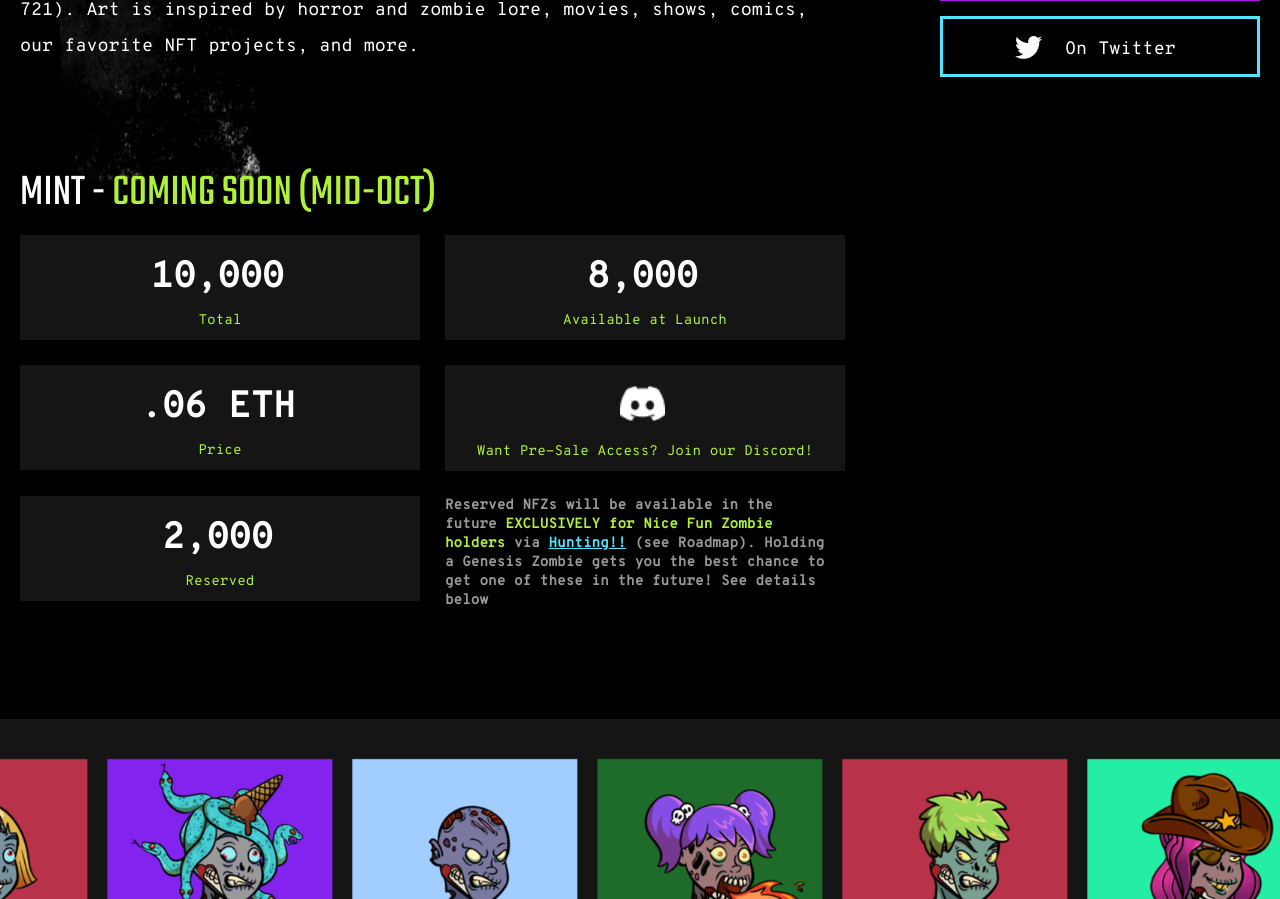
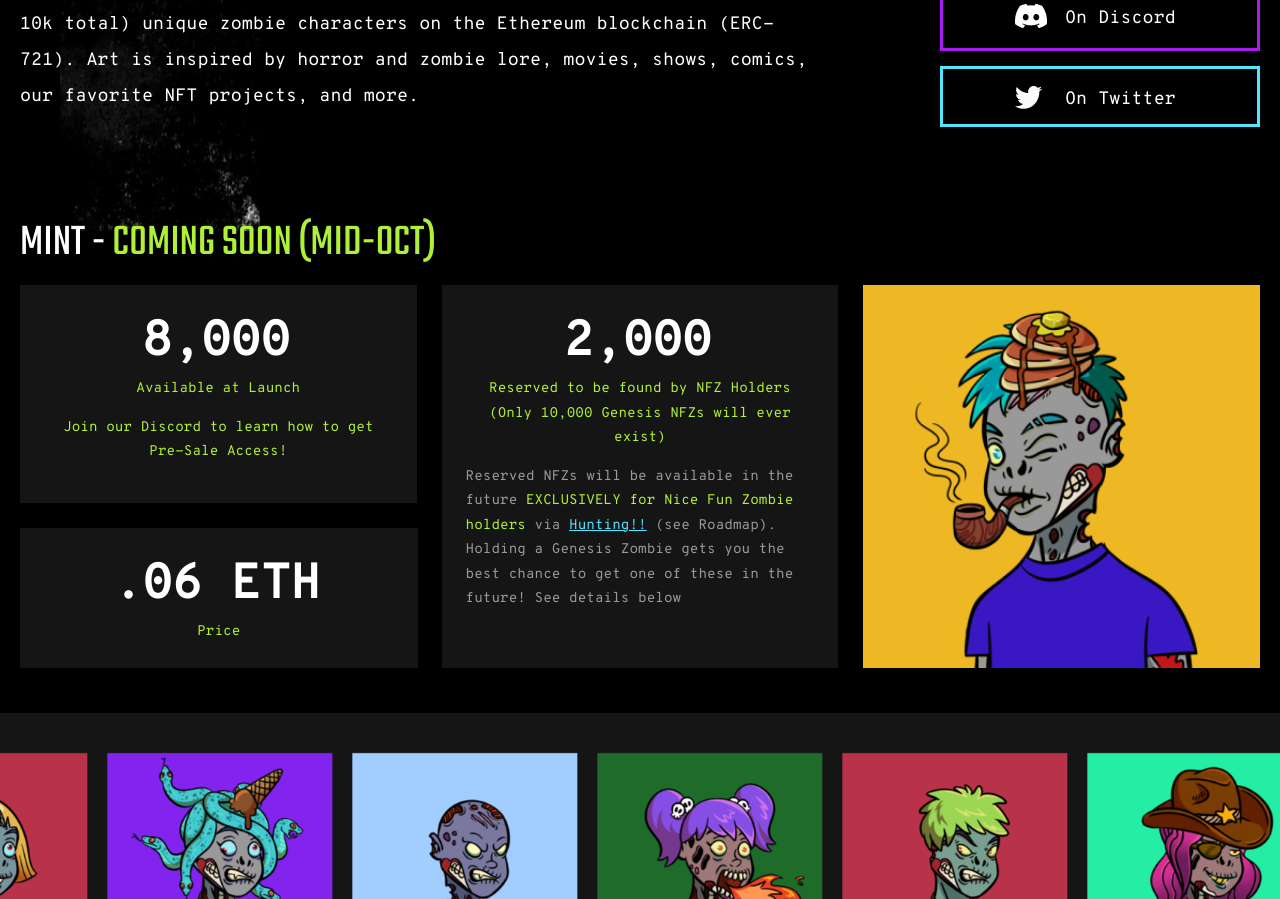
Before and after one commit to travisahughes/zombies-aws, a React (Create React App) app: page / in a window 1280 px wide. Shown: the part 820-1719 px from the top of the page. Built offline with nearby package versions, Linux system fonts and the light colour scheme.

Commit message:
Updated info mint section. Pixel pushing hero text

```diff
--- a/src/Components/Hero.js
+++ b/src/Components/Hero.js
@@ -23,17 +23,17 @@ let Hero = props => {
         #header {
             z-index: 10;
             width: 753px;
-            margin-top: 290px;
+            margin-top: 340px;
             flex-direction: column;
             display: flex;
             align-items: center;
             justify-content: center;
             @media (max-width: 960px) {
-                margin-top: 150px;
+                margin-top: 180px;
                 width: 640px;
             }
             @media (max-width: 640px) {
-                margin-top: 310px;
+                margin-top: 360px;
                 width: 360px;
             }
         }
@@ -50,7 +50,7 @@ let Hero = props => {
             }
             @media (max-width: 640px) {
                 width: 300px;
-                padding-left: 20px;
+                padding-left: 0;
                 font-size: 24px;
                 font-weight: 500;
                 align-self: center;
@@ -59,13 +59,13 @@ let Hero = props => {
 
         #main-text {
             font-family: teko;
-            width: 630px;
+            width: 625px;
             align-self: flex-end;
             font-weight: 400;
             font-size: 116px;
             margin-top: -35px;
             @media (max-width: 960px) {
-                width: 550px;
+                width: 525px;
                 font-size: 96px;
             }
             @media (max-width: 640px) {
@@ -82,7 +82,9 @@ let Hero = props => {
             align-self: flex-end;
             font-weight: 400;
             font-size: 18px;
+            text-align: center;
             margin-top: -35px;
+
             @media (max-width: 960px) {
                 width: 550px;
                 font-size: 14px;
--- a/src/Components/Info.js
+++ b/src/Components/Info.js
@@ -3,6 +3,7 @@ import { css } from '@emotion/react'
 import grungebg from '../assets/grunge.png'
 import discord from '../assets/icons/discord.png'
 import twitter from '../assets/icons/twitter.png'
+import zombie from '../assets/gallery/mint.jpg'
 
 let Info = props => {
     const info = css`
@@ -110,9 +111,8 @@ let Info = props => {
     `
 
     const bottomText = css`
-        float: left;
-        text-align: left;
-        padding: 20px 0 50px 0;
+
+        padding: 20px 0 0 0;
 
         h1 {
             font-family: teko;
@@ -125,30 +125,119 @@ let Info = props => {
             color: #50E6FF;
         }
 
+        #flex-container {
+            display: flex;
+            flex-direction: row;
+            justify-content: space-between;
+            @media (max-width: 960px) {
+                flex-direction: column;
+            }
+
+            #first-two {
+                display: flex;
+                flex-direction: column;
+                justify-content: space-between;
+                max-width: 34%;
+
+                .end {
+                    margin-right: 24px;
+                }
+
+                @media (max-width: 960px) {
+                    flex-direction: row;
+                    width: 100%;
+                    max-width: 100%;
+
                     .mint-numbers {
-            float: left;
-            width: 380px;
+                        width: 50%;
+                    }
+
+                    .end {
+                        margin-right: 0;
+                    }
+                }
+
+                @media (max-width: 640px) {
+                    flex-direction: column;
+                    width: 100%;
+                    max-width: 100%;
+
+                    .mint-numbers {
+                        width: calc(100% - 48px);
+                        margin: 25px 0 0 0;
+                    }
+                }
+
+
+            }
+
+            #last-two {
+                display: flex;
+                flex-direction: row;
+                width: 66%;
+
+                .mint-numbers {
+                    width: 50%;
+                }
+
+                @media (max-width: 960px) {
+                    width: 100%;
+                    min-width: 0;
+                }
+
+                @media (max-width: 640px) {
+                    flex-direction: column;
+                    width: 100%;
+
+                    .mint-numbers,
+                    .mint-numbers.zombie-bg {
+                        width: calc(100% - 48px);
+                        margin: 25px 0 0 0;
+                    }
+
+                    .zombie-bg {
+                        min-height: 317px;
+                    }
+                }
+
+
+
+                .zombie-bg {
+                    padding: 24px;
+                    background-image: url(${zombie});
+                    background-repeat: no-repeat;
+                    background-position: center;
+                    background-size: cover;
+                }
+            }
+        }
+
+        .mint-numbers {
             font-size: 14px;
+            line-height: 24.5px;
             background-color: #151515;
             color: #999999;
-            padding: 10px 10px 10px 10px;
+            padding: 24px;
             margin: 0 25px 25px 0;
             text-align: center;
 
-            @media (max-width: 960px) {
-                width: 300px;
-            }
 
             h2 {
                 font-weight: 700;
-                font-size: 36px;
+                font-size: 48px;
+                line-height: 48px;
                 color: #FFFFFF;
                 margin: 10px 5px 10px 0;
             }
 
             p {
                 font-size: 14px;
+                font-weight: 400;
                 margin-top: 0;
+            }
+
+            .leftalign {
+                text-align: left;
             }
 
             #discord {
@@ -160,10 +249,14 @@ let Info = props => {
             }
         }
 
-        .mint-numbers.no-bg {
+        .mint-numbers.zombie-bg {
             background: none;
             text-align: left;
             padding: 0;
+        }
+
+        .mint-numbers.end {
+            margin-right: 0;
         }
     `
 
@@ -189,28 +282,34 @@ let Info = props => {
             </div>
             <div id="mint" css={bottomText}>
                 <h1>MINT - <span className="green-highlight">COMING SOON (MID-OCT)</span></h1>
-                <div className="mint-numbers">
-                    <h2>10,000</h2>
-                    <span className="green-highlight">Total</span>
-                </div>
+
+                <div id="flex-container">
+                    <div id="first-two">
                         <div className="mint-numbers">
                             <h2>8,000</h2>
-                    <span className="green-highlight">Available at Launch</span>
+                            <p className="green-highlight">
+                                Available at Launch
+                            </p>
+                            <p className="green-highlight">
+                                Join our Discord to learn how to get Pre-Sale Access!
+                            </p>
                         </div>
-                <div className="mint-numbers">
+                        <div className="mint-numbers end">
                             <h2>.06 ETH</h2>
                             <span className="green-highlight">Price</span>
                         </div>
-                <div className="mint-numbers">
-                    <h2 id="discord"><img src={discord} alt="discord" /></h2>
-                    <span className="green-highlight">Want Pre-Sale Access? Join our Discord!</span>
                     </div>
+
+                    <div id="last-two">
                         <div className="mint-numbers">
                             <h2>2,000</h2>
-                    <span className="green-highlight">Reserved</span>
+                            <p className="green-highlight">Reserved to be found by NFZ Holders<br />(Only 10,000 Genesis NFZs will ever exist)</p>
+                            <p className="leftalign">Reserved NFZs will be available in the future <span className="green-highlight">EXCLUSIVELY for Nice Fun Zombie holders</span> via <a href="#roadmap">Hunting!!</a> (see Roadmap). Holding a Genesis Zombie gets you the best chance to get one of these in the future! See details below</p>
                         </div>
-                <div className="mint-numbers no-bg">
-                    <p>Reserved NFZs will be available in the future <span className="green-highlight">EXCLUSIVELY for Nice Fun Zombie holders</span> via <a href="#roadmap">Hunting!!</a> (see Roadmap). Holding a Genesis Zombie gets you the best chance to get one of these in the future! See details below</p>
+                        <div className="mint-numbers zombie-bg end">
+
+                        </div>
+                    </div>
                 </div>
             </div>
             <div className="clear"></div>
```
Also changed, not shown: src/assets/gallery/mint.jpg (added). Lines whose indentation alone changed are shown as unchanged.
